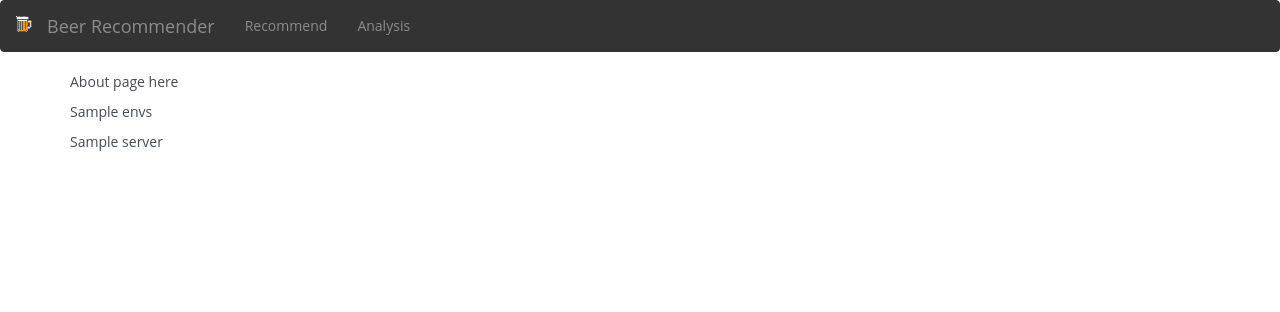
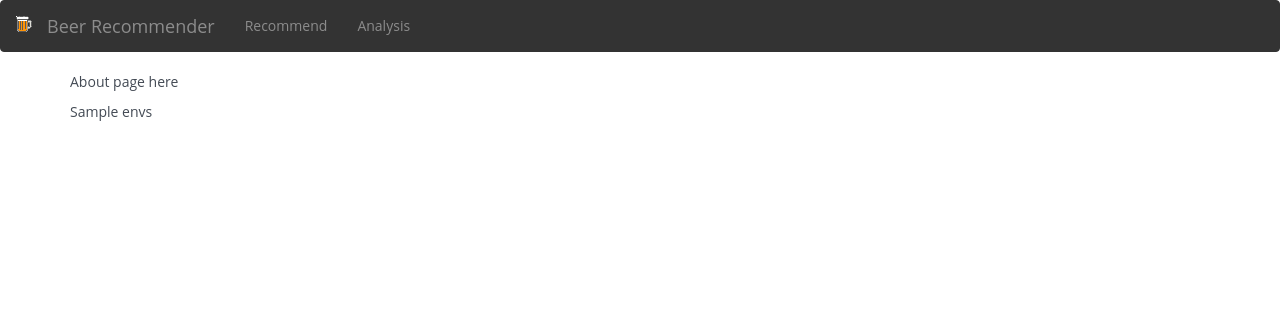
Before and after one commit to ek-ok/beer_recommender, a Flask app: template recommender/templates/about.html in a window 1280 px wide. Shown: the top 312 px of the page. Run offline with Flask 2, Linux system fonts and the light colour scheme; the template is opened without the code that fills it: most values are stand-ins (such as "Sample title", 1, 10 or a date in 2020); some libraries are stand-ins or nearby versions.

Commit message:
adding testing

```diff
--- a/recommender/templates/about.html
+++ b/recommender/templates/about.html
@@ -3,6 +3,5 @@
 
 <P>About page here</P>
 <P>{{ envs }}</P>
-<P>{{ server }}</P>
 
 {% endblock %}
--- a/recommender/views/main.py
+++ b/recommender/views/main.py
@@ -17,8 +17,6 @@ def index():
 @main.route('/about')
 def about():
     import os
-    import application
     envs = os.environ
-    server = application.config['DB_SERVER']
 
-    return render_template('about.html', envs=envs, server=server)
+    return render_template('about.html', envs=envs)
```
